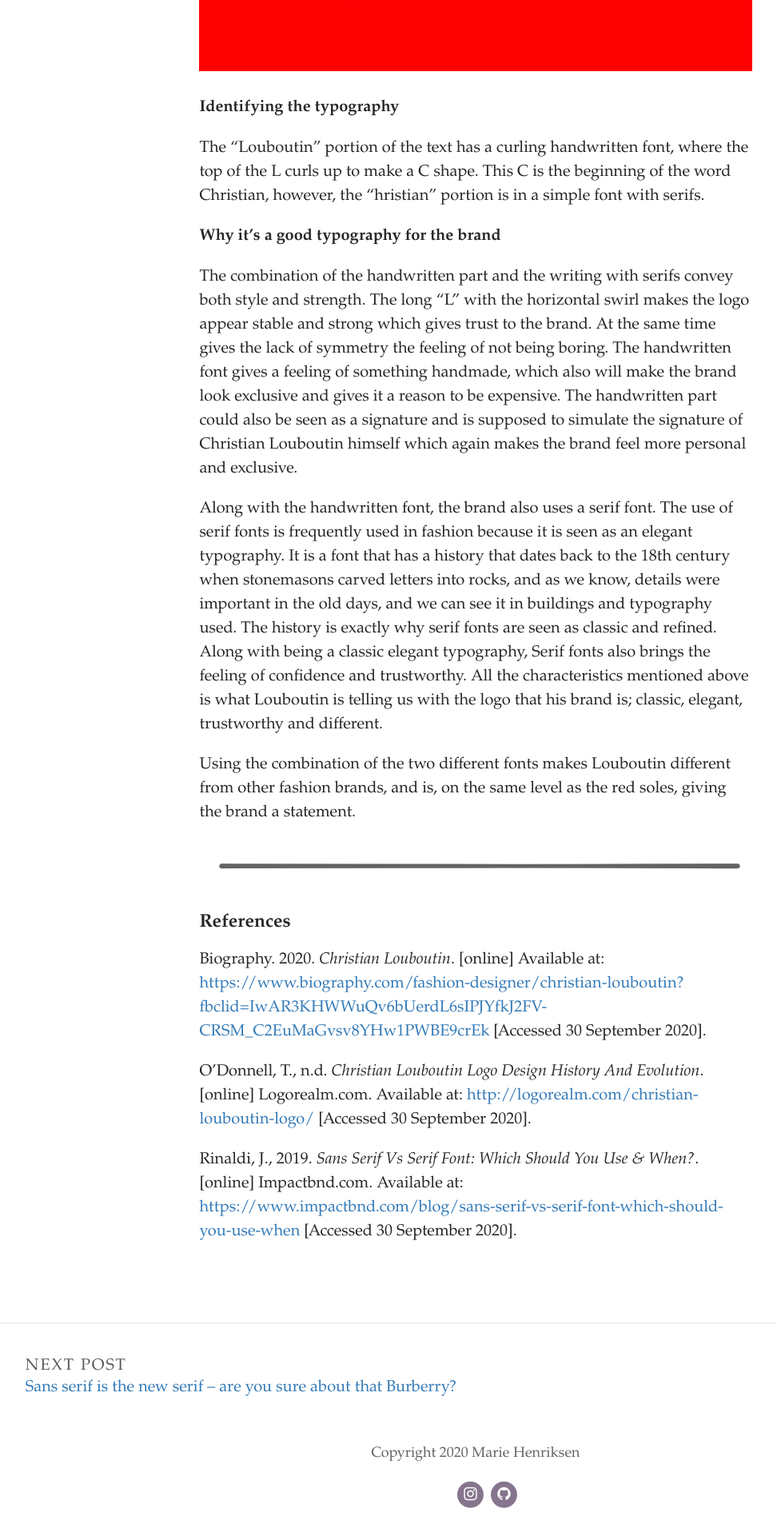
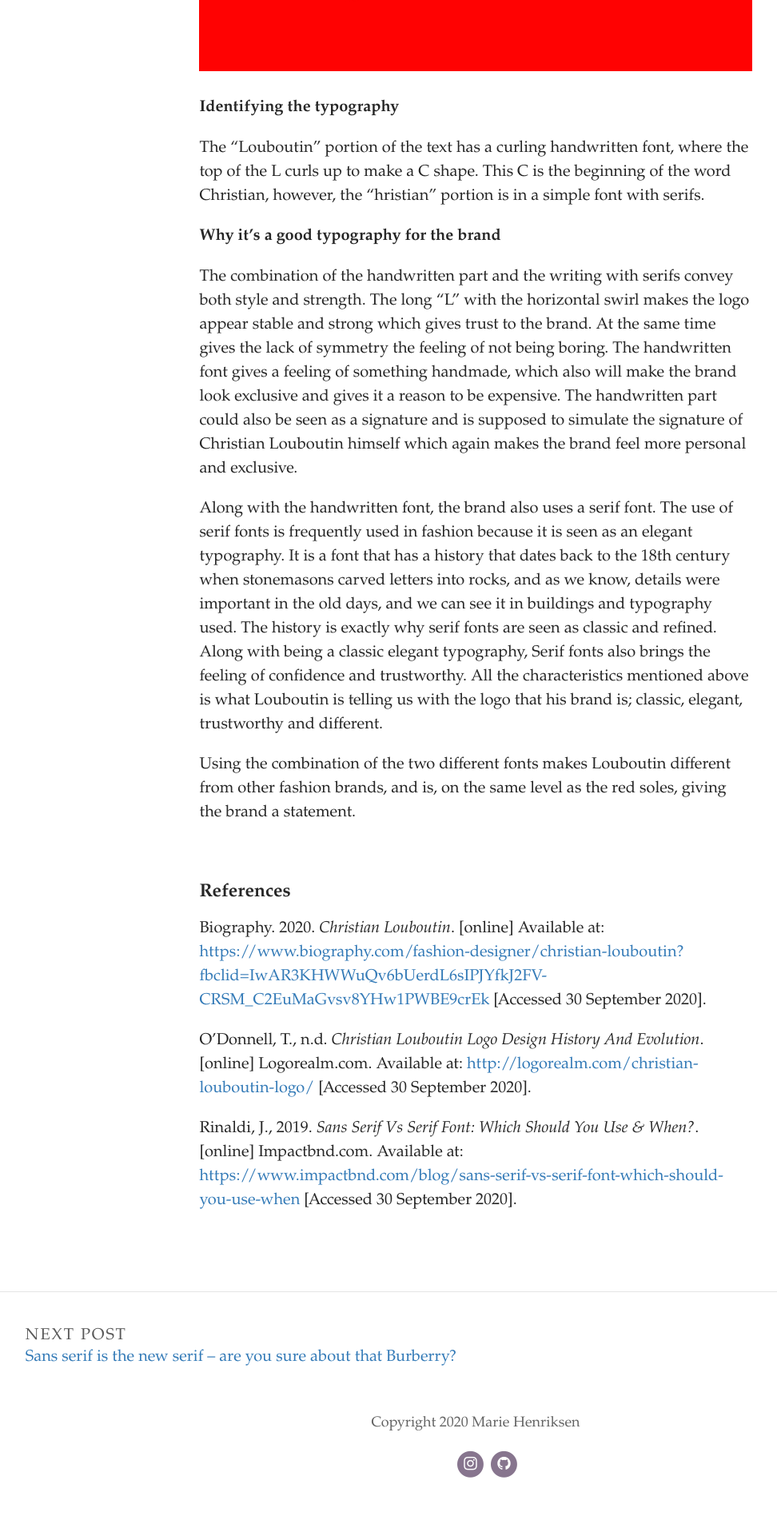
Before and after one commit to Mariehenriksen/fashionabletexts, a Jekyll site: the page built from _posts/2020-09-30-a-typography-that-reflects-the-elegance-of-a-red-sole.md, in a window 1280 px wide. Shown: the part 1237-3153 px from the top of the page at 80% size, without its empty margins (45-1017 px from the left). Built offline with Jekyll 4.4.1, drawn with Linux system fonts in a browser that asks for light colours; some web fonts are replaced; after the commit the page ends 3114 px from its top, so only the background shows below that.

Commit message:
Update Post “2020-09-30-a-typography-that-reflects-the-elegance-of-a-red-sole”

```diff
--- a/_posts/2020-09-30-a-typography-that-reflects-the-elegance-of-a-red-sole.md
+++ b/_posts/2020-09-30-a-typography-that-reflects-the-elegance-of-a-red-sole.md
@@ -27,7 +27,7 @@
 
 Using the combination of the two different fonts makes Louboutin different from other fashion brands, and is, on the same level as the red soles, giving the brand a statement.
 
-![](../uploads/img_0747.jpg)
+![]()
 
 #### **References**
 
```
